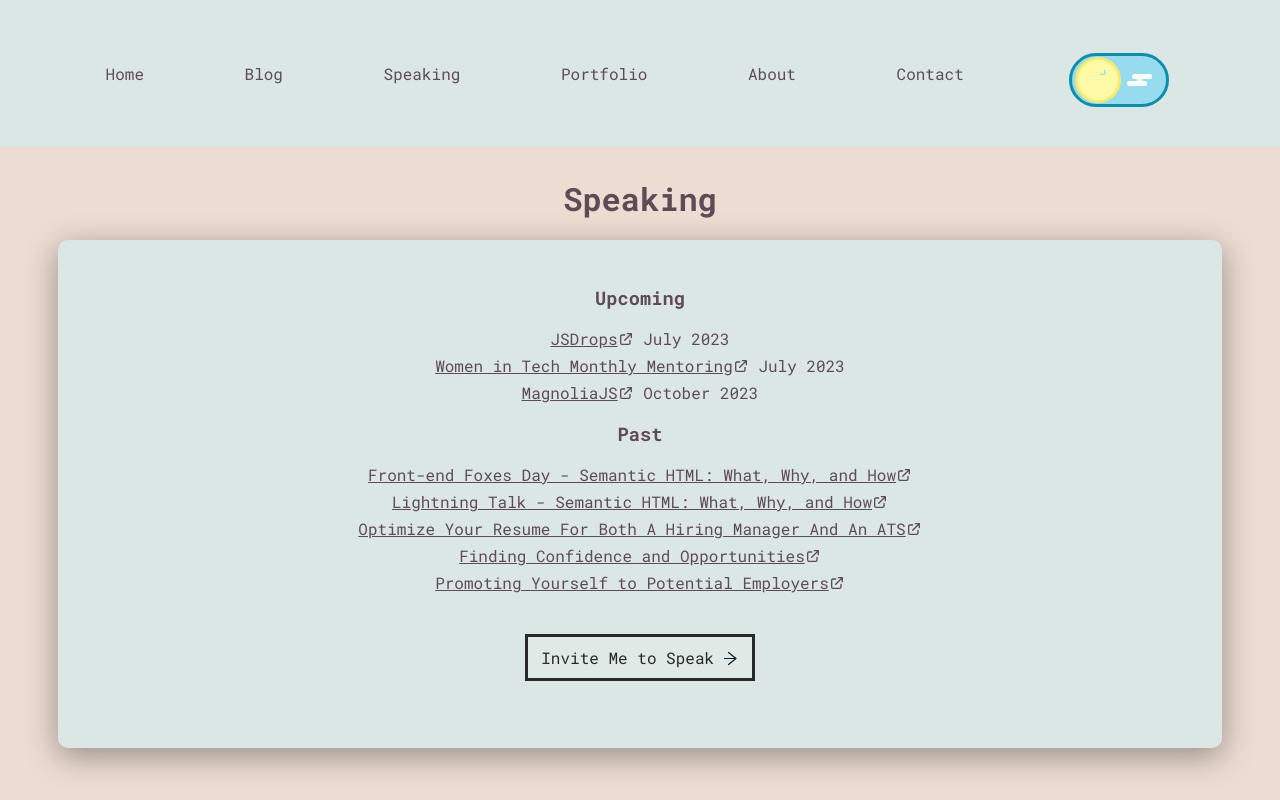
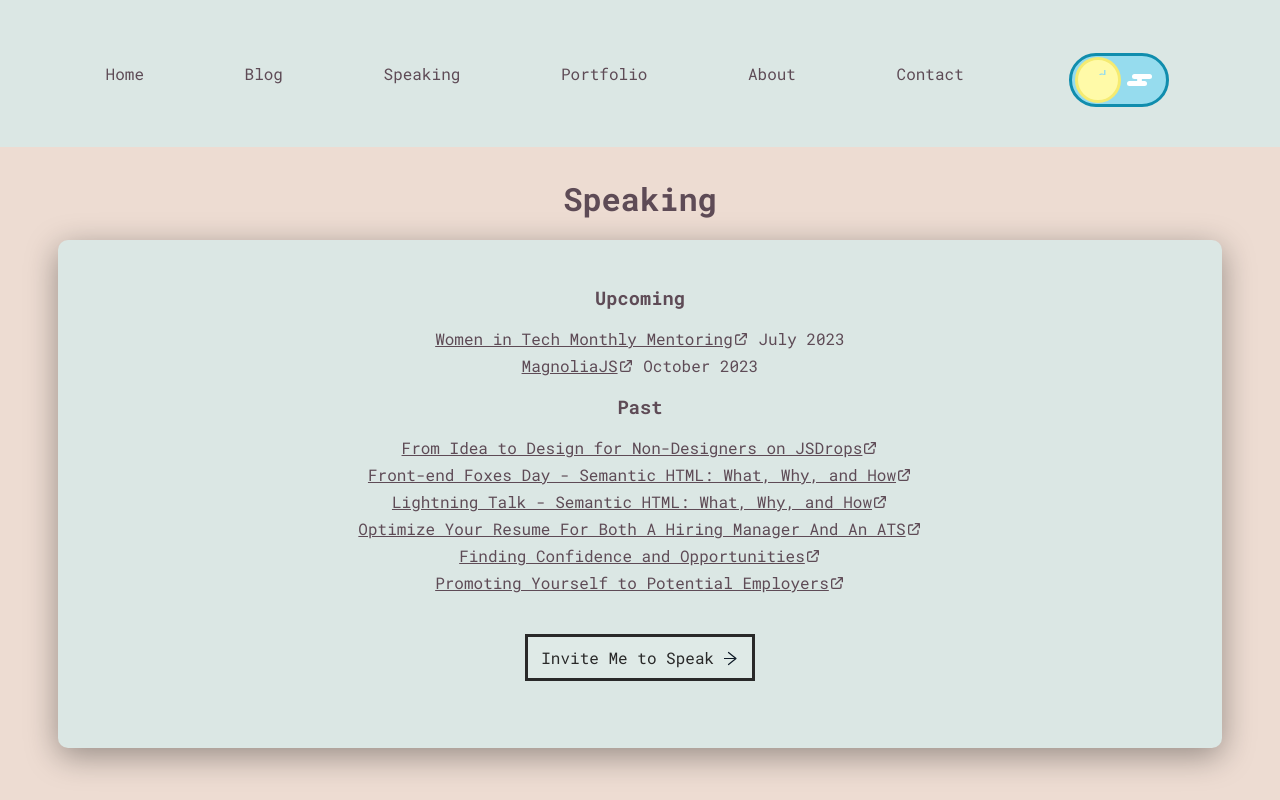
Before and after one commit to abbeyperini/Portfolio2.0, a React (Create React App) app in the folder portfolio/: page /speaking in a window 1280 px wide. Built offline with nearby package versions, Linux system fonts and the light colour scheme.

Commit message:
Add JSDrops link

```diff
--- a/portfolio/src/components/Speaking.js
+++ b/portfolio/src/components/Speaking.js
@@ -12,12 +12,12 @@ function Speaking({home}) {
             <div className="talks secondary-container">
             <h3>Upcoming</h3>
             <ul className="talk-list">
-              <li><a href="https://dropjs.com/" target="_blank" rel="noreferrer">JSDrops</a><ExternalLink className="external-link" id="JSDropsLink" focusable="false"/> July 2023</li>
               <li><a href="https://women-in-tech.thisdotmedia.com/" target="_blank" rel="noreferrer">Women in Tech Monthly Mentoring</a><ExternalLink className="external-link" id="WITLink" focusable="false"/> July 2023</li>
               <li><a href="https://www.magnoliajs.com/" target="_blank" rel="noreferrer">MagnoliaJS</a><ExternalLink className="external-link" id="MagnoliaLink" focusable="false"/> October 2023</li>
             </ul>
             <h3>Past</h3>
             <ul className="talk-list">
+              <li><a href="https://dropjs.com/from-idea-to-design-for-non-designers-with-abbey-perini" target="_blank" rel="noreferrer">From Idea to Design for Non-Designers on JSDrops</a><ExternalLink className="external-link" id="JSDropsLink" focusable="false"/></li>
               <li><a href="https://cfe.dev/sessions/fefd2022-semantic-html/" target="_blank" rel="noreferrer">Front-end Foxes Day - Semantic HTML: What, Why, and How</a><ExternalLink className="external-link" id="HTMLLink" focusable="false"/></li>
               <li><a href="https://www.youtube.com/watch?v=qYPq9Fd-SE4&list=PLh9uT23TA65gwNgoeeZ21XWlxLOwxs3Ls&index=8&ab_channel=VirtualCoffee" target="_blank" rel="noreferrer">Lightning Talk - Semantic HTML: What, Why, and How</a><ExternalLink className="external-link" id="LightningHTMLLink" focusable="false"/></li>
               <li><a href="https://www.youtube.com/watch?v=XwPVZNvP_IM&list=PLh9uT23TA65idCyc_orC85RefgY_-fKsG&index=6&ab_channel=VirtualCoffee" target="_blank" rel="noreferrer">Optimize Your Resume For Both A Hiring Manager And An ATS</a><ExternalLink className="external-link" id="OptimizeLink" focusable="false"/></li>
```
